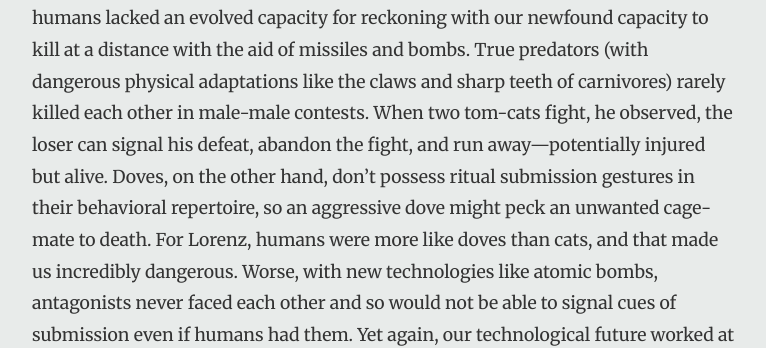
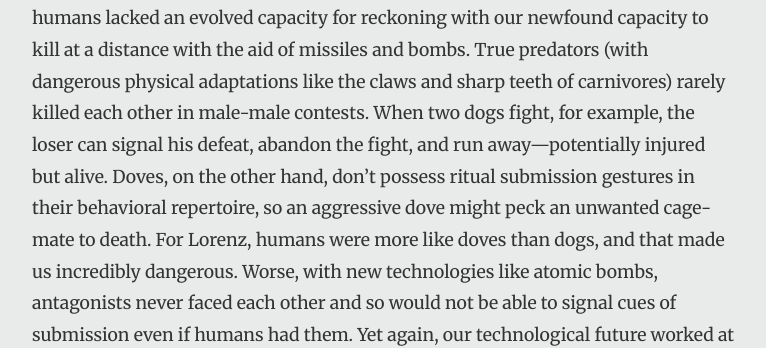
Before and after one commit to historiesofthefuture/historiesofthefuture, a Jekyll site: the page built from essays/milam/apeman.md, in a window 1280 px wide and 900 px high, scrolled down 1663 px. Shown: the part 284-632 px from the top of the window, without its empty margins (256-1022 px from the left). Built offline with Jekyll 4.4.1, drawn with Linux system fonts in a browser that asks for light colours; nearby versions of some CDN libraries; some web fonts are replaced; some of the changed text lies outside the part shown.

Commit message:
Update apeman.md

```diff
--- a/essays/milam/apeman.md
+++ b/essays/milam/apeman.md
@@ -72,12 +72,12 @@ Aggression*.[^4] In it he suggested that humans lacked an evolved
 capacity for reckoning with our newfound capacity to kill at a distance
 with the aid of missiles and bombs. True predators (with dangerous
 physical adaptations like the claws and sharp teeth of carnivores)
-rarely killed each other in male-male contests. When two tom-cats fight,
-he observed, the loser can signal his defeat, abandon the fight, and run
+rarely killed each other in male-male contests. When two dogs fight,
+for example, the loser can signal his defeat, abandon the fight, and run
 away—potentially injured but alive. Doves, on the other hand, don’t
 possess ritual submission gestures in their behavioral repertoire, so an
 aggressive dove might peck an unwanted cage-mate to death. For Lorenz,
-humans were more like doves than cats, and that made us incredibly
+humans were more like doves than dogs, and that made us incredibly
 dangerous. Worse, with new technologies like atomic bombs, antagonists
 never faced each other and so would not be able to signal cues of
 submission even if humans had them. Yet again, our technological future
```
